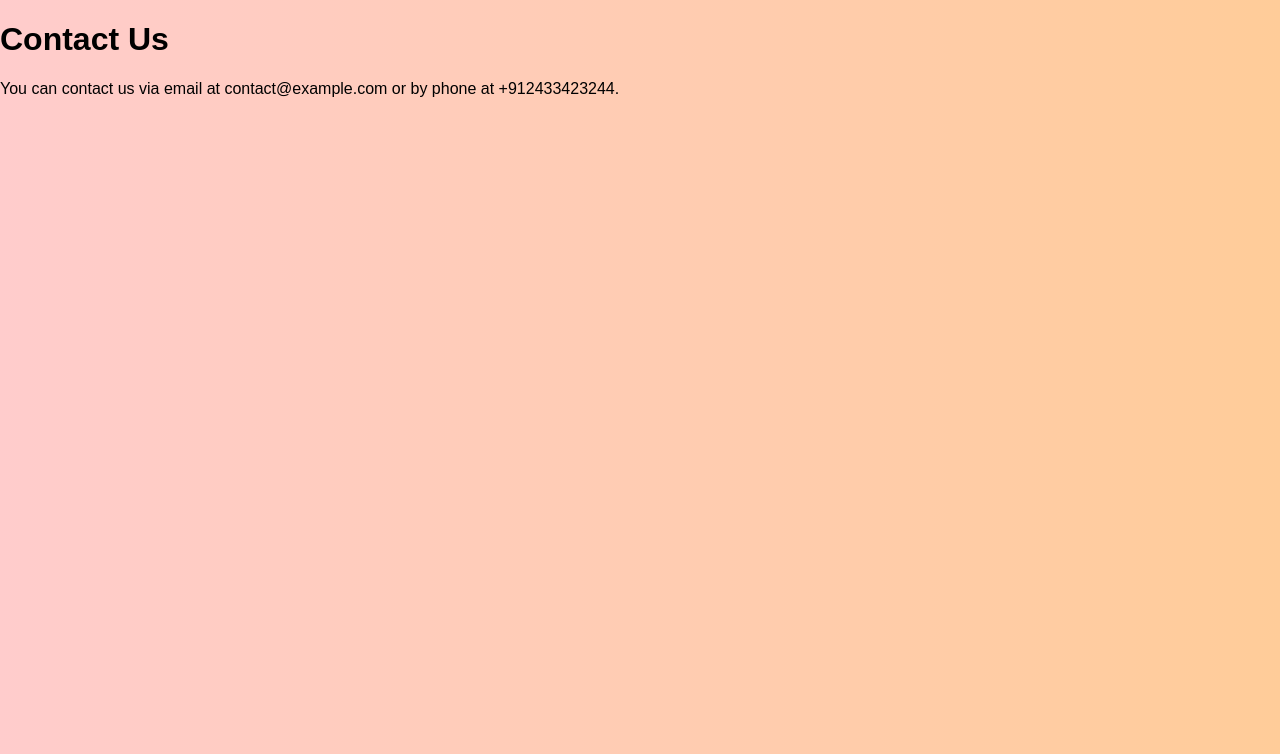
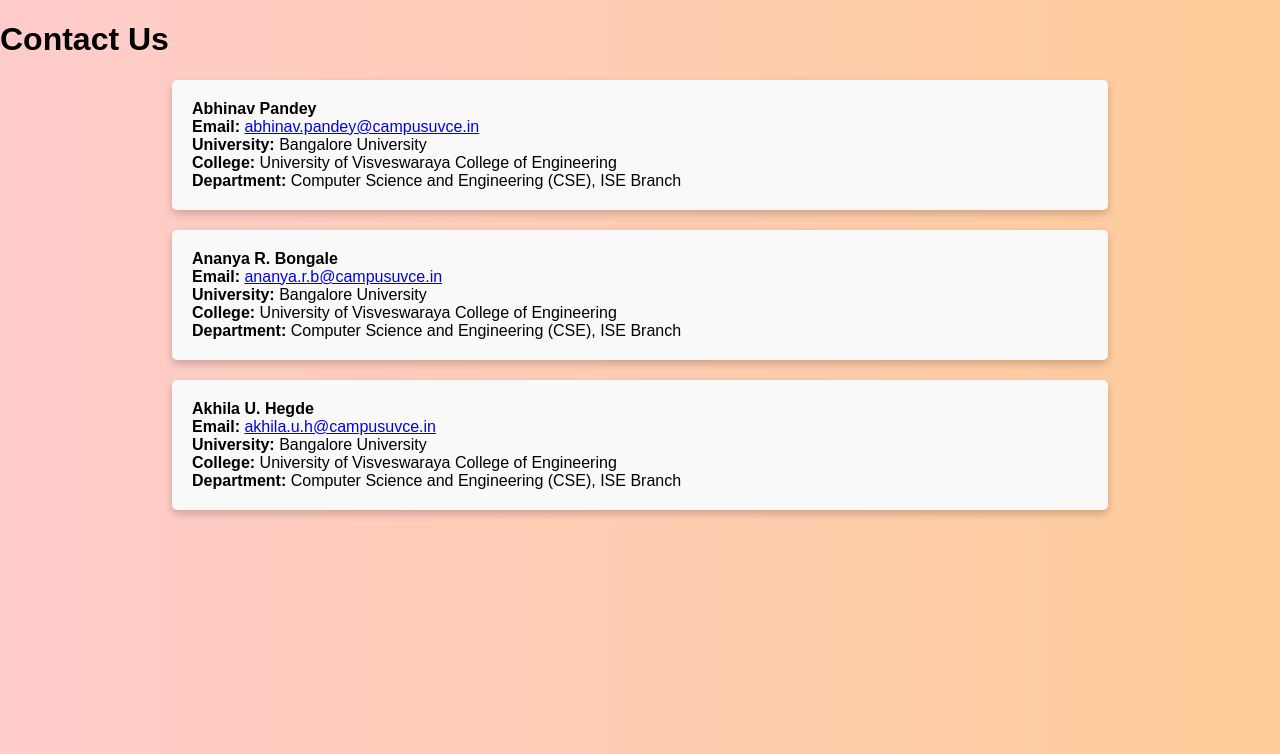
Before and after one commit to AbhinavPandey1911/DDoS-Detection-using-GNB-LR-DT, a Flask app: page /contact in a window 1280 px wide. Shown: the part 46-800 px from the top of the page. Run offline with Flask 3, Linux system fonts and the light colour scheme.

Commit message:
Updated Html files and added contents:

```diff
--- a/templates/contact.html
+++ b/templates/contact.html
@@ -33,16 +33,58 @@
             background-color: #666;
             color: white;
         }
+
+        .card {
+            box-shadow: 0 4px 8px 0 rgba(0, 0, 0, 0.2);
+            transition: 0.3s;
+            width: 70%;
+            margin: 20px auto;
+            padding: 20px;
+            background-color: #f9f9f9;
+            border-radius: 5px;
+        }
+
+        .container {
+            padding: 0 16px;
+        }
+
+        .container p {
+            text-align: justify;
+        }
+
+        .card strong {
+            font-weight: bold;
+        }
     </style>
 </head>
 <body style="background: linear-gradient(to right, #ffcccc, #ffcc99);">
     <div class="navbar">
         <a href="/">Home</a>
         <a href="/about">About</a>
-        <a class="active" href="contact.html">Contact Us</a>
+        <a class="active" href="/">Contact Us</a>
     </div>
 
     <h1>Contact Us</h1>
-    <p>You can contact us via email at contact@example.com or by phone at +912433423244.</p>
+    <div class="card">
+        <strong>Abhinav Pandey</strong><br>
+        <strong>Email:</strong> <a href="mailto:abhinav.pandey@campusuvce.in">abhinav.pandey@campusuvce.in</a><br>
+        <strong>University:</strong> Bangalore University<br>
+        <strong>College:</strong> University of Visveswaraya College of Engineering<br>
+        <strong>Department:</strong> Computer Science and Engineering (CSE), ISE Branch
+    </div>
+    <div class="card">
+        <strong>Ananya R. Bongale</strong><br>
+        <strong>Email:</strong> <a href="mailto:ananya.r.b@campusuvce.in">ananya.r.b@campusuvce.in</a><br>
+        <strong>University:</strong> Bangalore University<br>
+        <strong>College:</strong> University of Visveswaraya College of Engineering<br>
+        <strong>Department:</strong> Computer Science and Engineering (CSE), ISE Branch
+    </div>
+    <div class="card">
+        <strong>Akhila U. Hegde</strong><br>
+        <strong>Email:</strong> <a href="mailto:akhila.u.h@campusuvce.in">akhila.u.h@campusuvce.in</a><br>
+        <strong>University:</strong> Bangalore University<br>
+        <strong>College:</strong> University of Visveswaraya College of Engineering<br>
+        <strong>Department:</strong> Computer Science and Engineering (CSE), ISE Branch
+    </div>
 </body>
 </html>
--- a/templates/index.html
+++ b/templates/index.html
@@ -37,7 +37,7 @@
 </head>
 <body style="background: linear-gradient(to right, #ffcccc, #ffcc99);">
     <div class="navbar">
-        <a class="active" href="#">Home</a>
+        <a class="active" href="/">Home</a>
         <a href="/about">About</a>
         <a href="/contact">Contact Us</a>
     </div>
```
Also changed, not shown: templates/about.html (+43 -5 lines).
